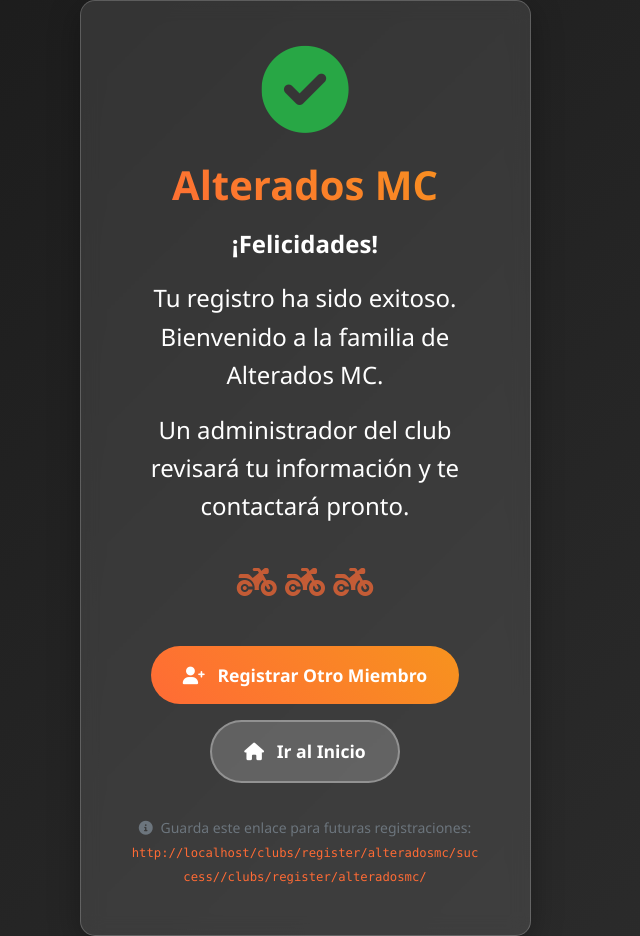
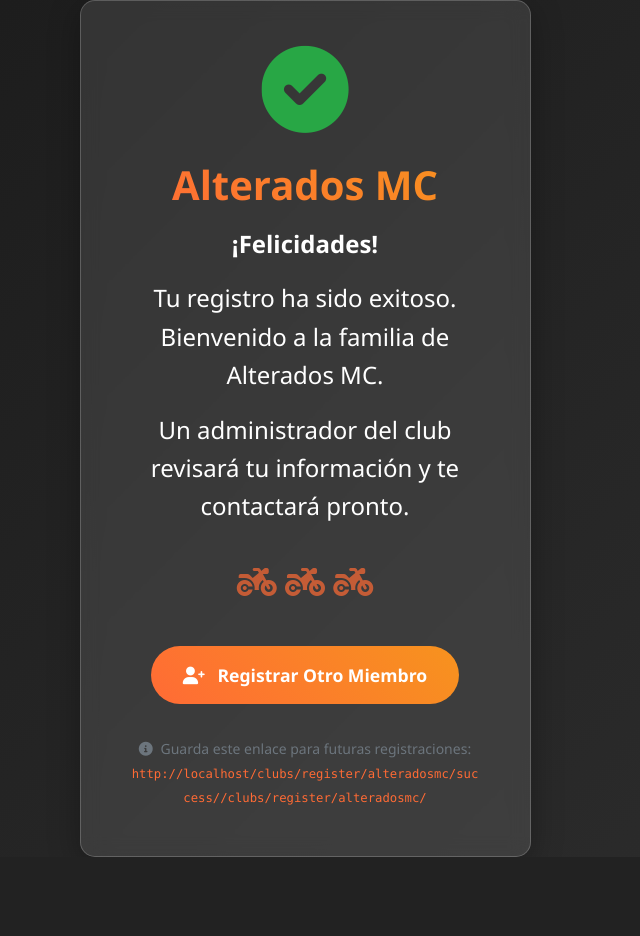
Before and after one commit to pedro412/motomundo, a Django app: page /clubs/register/alteradosmc/success/ in a window 1280 px wide. Shown: the whole page, without its empty margins (335-975 px from the left). After the commit the page ends 857 px from the top, so only its background shows below. Run offline with Django 4.2, Linux system fonts and the light colour scheme; parts of the project's set-up code (start-up, migrations or seed data) failed here and were passed over.

Commit message:
remove go to home from form success

```diff
--- a/clubs/templates/clubs/member_registration_success.html
+++ b/clubs/templates/clubs/member_registration_success.html
@@ -118,25 +118,18 @@
                         <p>Tu registro ha sido exitoso. Bienvenido a la familia de {{ club_name }}.</p>
                         <p>Un administrador del club revisará tu información y te contactará pronto.</p>
                     </div>
-
                     <div class="motorcycle-group">
                         <i class="fas fa-motorcycle"></i>
                         <i class="fas fa-motorcycle"></i>
                         <i class="fas fa-motorcycle"></i>
                     </div>
-
                     <div class="mt-4">
                         <a href="{% url 'clubs:member_registration' %}" class="btn-register-another">
                             <i class="fas fa-user-plus me-2"></i>
                             Registrar Otro Miembro
                         </a>
                         <br>
-                        <a href="{% url 'clubs:club_list' %}" class="btn-home">
-                            <i class="fas fa-home me-2"></i>
-                            Ir al Inicio
-                        </a>
                     </div>
-
                     <div class="mt-4">
                         <small class="text-muted">
                             <i class="fas fa-info-circle me-1"></i>
```
